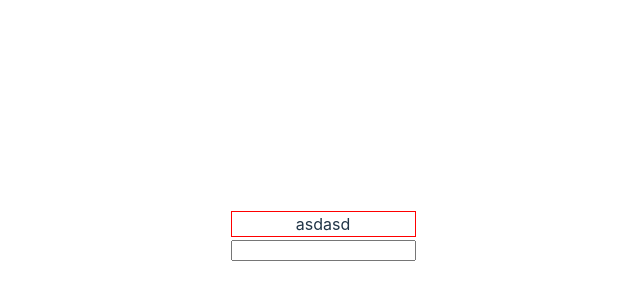
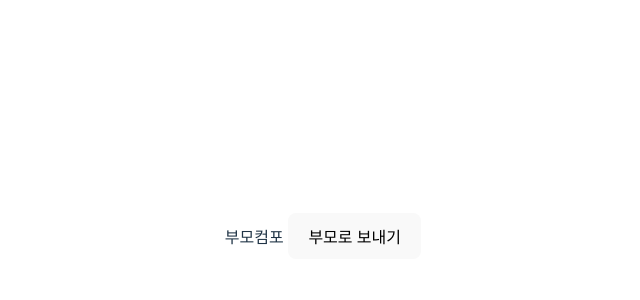
Before and after one commit to ejonghwan/vueCRUD, a Vue app: page / in a window 1280 px wide. Shown: the part 164-464 px from the top of the page, without its empty margins (317-957 px from the left). Built offline with nearby package versions, Linux system fonts and the light colour scheme.

Commit message:
에밋 브이모달 뺴고 완벽이해

```diff
--- a/src/App.vue
+++ b/src/App.vue
@@ -1,46 +1,31 @@
 
 
 <template>
-  <div class="hoho">
-    asdasd
-  </div>
-  <input type="text" ref="inp">
-  <!-- <HelloWorld msg="Vite + Vue" /> -->
+
+  부모컴포
+  <Evt @send-evt="parentEvt"/>
+
+  {{ hoho }}
+
 </template>
 
 
-<script setup>
-// import HelloWorld from './components/HelloWorld.vue'
-import { ref, onBeforeMount, onMounted, onUpdated, onUnmounted } from 'vue';
+<script setup lang="ts">
 
-const inp = ref(null)
-
-onBeforeMount(() => {
-  console.log('onBeforeMount')
-})
-
-onMounted(() => {
-  document.querySelector('.hoho').style.border = '1px solid red';
-  console.log('inp ref??', inp.value)
-  console.log('onMounted')
-
-})
+import { ref } from 'vue';
+import Evt from './Evt.vue';
 
 
+// let tt = ref<string>()
 
-onUpdated(() => {
-  document.querySelector('.hoho').style.border = '1px solid blue';
-  // console.log('onUpdated')
-  alert('updated?')
-})
+const parentEvt = (evt: string):string => {
+  console.log(evt)
+  return evt;
+}
 
+const hoho = ref(parentEvt());
 
-onUnmounted(() => {
-  document.querySelector('.hoho').style.border = '1px solid yellow';
-  console.log('onUnmounted')
-  alert('unmounted')
-})
-
+console.log('hoho??', hoho.value)
 
 </script>
 
--- /dev/null
+++ b/src/Evt.vue
@@ -0,0 +1,27 @@
+<template>
+
+    <button @click="evt">부모로 보내기</button>
+
+</template>
+
+<script setup lang="ts">
+
+import { ref } from 'vue';
+
+const data = ref<string>('자식 컴포 데이터')
+
+
+
+const emit = defineEmits([ 'send-evt' ])
+const evt = ():void => {
+    return emit('send-evt', data.value);
+}
+
+
+
+</script>
+
+
+<style lang="scss" scoped>
+
+</style>
```
